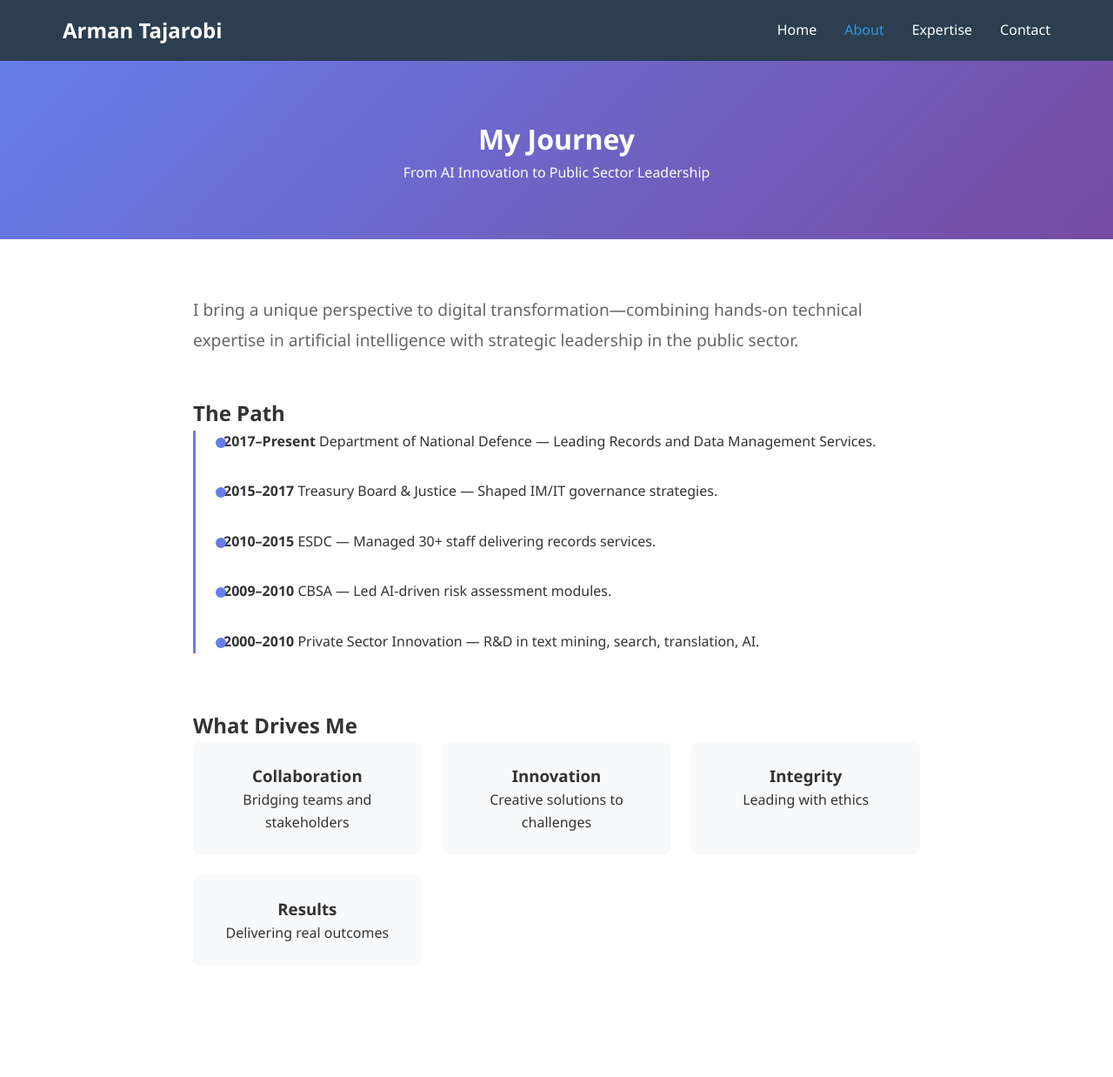
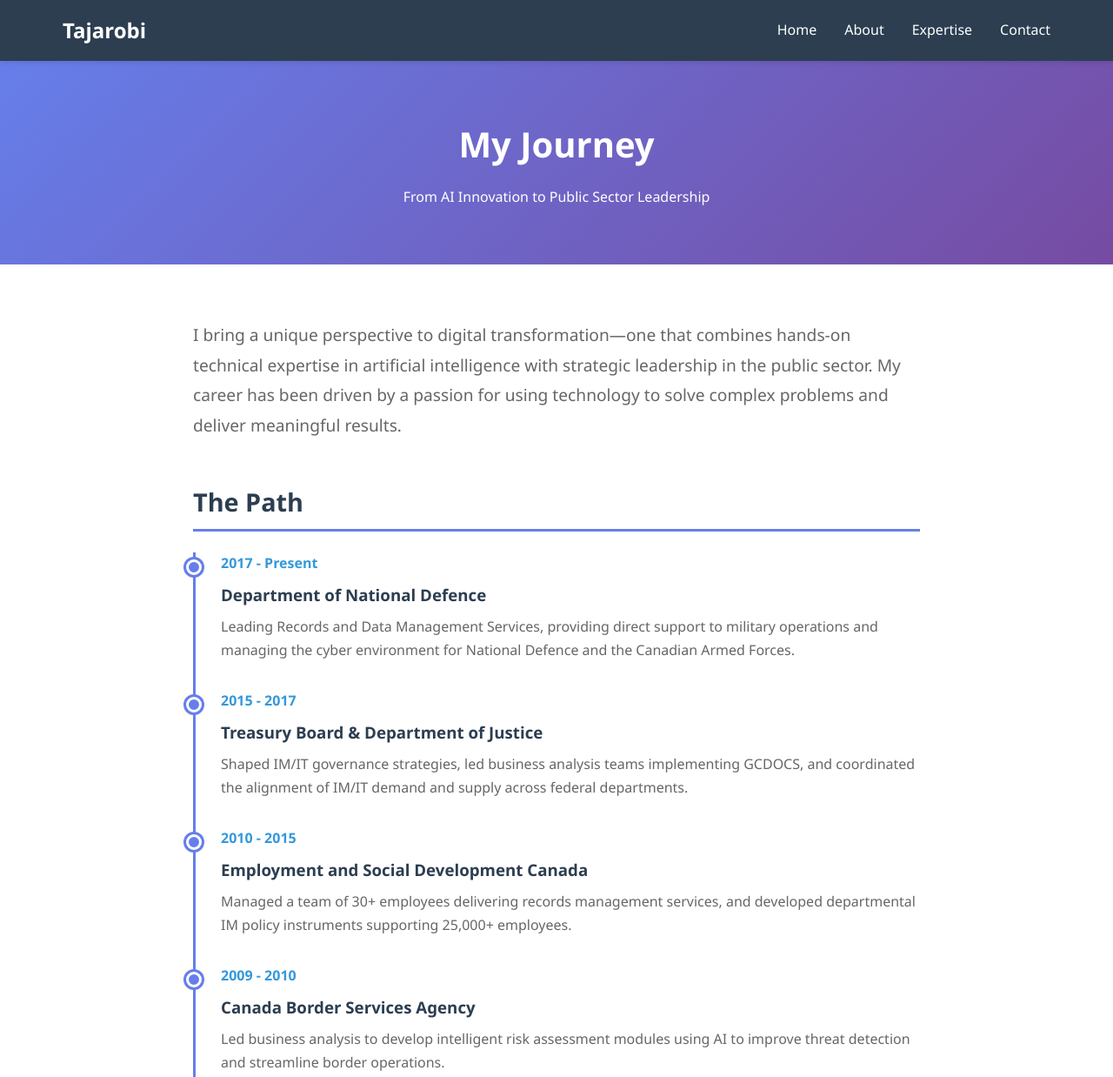
Before and after one commit to Tajarman/mywebsite, a plain HTML site: page about.html in a window 1280 px wide. Shown: the top 1238 px of the page at 87% size. Drawn offline with Linux system fonts and the light colour scheme.

Commit message:
Update about.html

```diff
--- a/about.html
+++ b/about.html
@@ -1,48 +1,157 @@
 <!DOCTYPE html>
 <html lang="en">
 <head>
-  <meta charset="UTF-8" />
-  <meta name="viewport" content="width=device-width, initial-scale=1.0"/>
-  <title>About - Arman Tajarobi</title>
-  <meta name="description" content="Learn more about Arman Tajarobi's career journey, values, and unique perspective on digital transformation and AI innovation.">
-  <link rel="stylesheet" href="https://cdnjs.cloudflare.com/ajax/libs/font-awesome/6.5.0/css/all.min.css">
+    <meta charset="UTF-8">
+    <meta name="viewport" content="width=device-width, initial-scale=1.0">
+    <title>About - Tajarobi</title>
     <style>
-    * { margin: 0; padding: 0; box-sizing: border-box; }
-    body { font-family: 'Segoe UI', Tahoma, Geneva, Verdana, sans-serif; line-height: 1.6; color: #333; }
-
-    nav { background: #2c3e50; padding: 1rem 0; position: sticky; top: 0; z-index: 100; }
-    nav .container { max-width: 1200px; margin: 0 auto; padding: 0 2rem; display: flex; justify-content: space-between; align-items: center; }
-    nav .logo { color: white; font-size: 1.5rem; font-weight: bold; }
-    nav ul { list-style: none; display: flex; gap: 2rem; }
-    nav a { color: white; text-decoration: none; }
-    nav a:hover, nav a.active { color: #3498db; }
-    .menu-toggle { display: none; font-size: 1.8rem; color: white; cursor: pointer; }
-
+        * {
+            margin: 0;
+            padding: 0;
+            box-sizing: border-box;
+        }
+        body {
+            font-family: 'Segoe UI', Tahoma, Geneva, Verdana, sans-serif;
+            line-height: 1.6;
+            color: #333;
+        }
+        nav {
+            background: #2c3e50;
+            padding: 1rem 0;
+            position: sticky;
+            top: 0;
+            z-index: 100;
+            box-shadow: 0 2px 5px rgba(0,0,0,0.1);
+        }
+        nav .container {
+            max-width: 1200px;
+            margin: 0 auto;
+            padding: 0 2rem;
+            display: flex;
+            justify-content: space-between;
+            align-items: center;
+        }
+        nav .logo {
+            color: white;
+            font-size: 1.5rem;
+            font-weight: bold;
+        }
+        nav ul {
+            list-style: none;
+            display: flex;
+            gap: 2rem;
+        }
+        nav a {
+            color: white;
+            text-decoration: none;
+            transition: color 0.3s;
+        }
+        nav a:hover {
+            color: #3498db;
+        }
+        .page-header {
+            background: linear-gradient(135deg, #667eea 0%, #764ba2 100%);
+            color: white;
+            padding: 4rem 2rem;
+            text-align: center;
+        }
+        .page-header h1 {
+            font-size: 2.5rem;
+            margin-bottom: 1rem;
+        }
+        .content {
+            max-width: 900px;
+            margin: 0 auto;
+            padding: 4rem 2rem;
+        }
+        .intro {
+            font-size: 1.2rem;
+            color: #666;
+            margin-bottom: 3rem;
+            line-height: 1.8;
+        }
+        .journey-section {
+            margin-bottom: 4rem;
+        }
+        .journey-section h2 {
+            color: #2c3e50;
+            font-size: 1.8rem;
+            margin-bottom: 1.5rem;
+            padding-bottom: 0.5rem;
+            border-bottom: 3px solid #667eea;
+        }
+        .timeline {
+            position: relative;
+            padding-left: 2rem;
+        }
+        .timeline::before {
+            content: '';
+            position: absolute;
+            left: 0;
+            top: 0;
+            bottom: 0;
+            width: 3px;
+            background: #667eea;
+        }
+        .timeline-item {
+            margin-bottom: 2rem;
+            position: relative;
+        }
+        .timeline-item::before {
+            content: '';
+            position: absolute;
+            left: -2.5rem;
+            top: 0.5rem;
+            width: 12px;
+            height: 12px;
+            border-radius: 50%;
+            background: #667eea;
+            border: 3px solid white;
+            box-shadow: 0 0 0 3px #667eea;
+        }
+        .timeline-item h3 {
+            color: #2c3e50;
+            margin-bottom: 0.5rem;
+        }
+        .timeline-item .period {
+            color: #3498db;
+            font-weight: bold;
+            margin-bottom: 0.5rem;
+        }
+        .timeline-item p {
+            color: #666;
+            line-height: 1.7;
+        }
+        .values-grid {
+            display: grid;
+            grid-template-columns: repeat(auto-fit, minmax(250px, 1fr));
+            gap: 2rem;
+            margin-top: 2rem;
+        }
+        .value-card {
+            background: #f8f9fa;
+            padding: 1.5rem;
+            border-radius: 8px;
+            text-align: center;
+        }
+        .value-card h3 {
+            color: #2c3e50;
+            margin-bottom: 0.5rem;
+        }
         @media (max-width: 768px) {
-      nav ul { display: none; flex-direction: column; background: #2c3e50; position: absolute; top: 100%; right: 0; width: 200px; padding: 1rem; }
-      nav ul.show { display: flex; }
-      .menu-toggle { display: block; }
+            .timeline {
+                padding-left: 1.5rem;
             }
-
-    .page-header { background: linear-gradient(135deg,#667eea 0%,#764ba2 100%); color: white; padding: 4rem 2rem; text-align: center; }
-    .content { max-width: 900px; margin: 0 auto; padding: 4rem 2rem; }
-    .intro { font-size: 1.2rem; margin-bottom: 3rem; color: #666; line-height: 1.8; }
-    .journey-section { margin-bottom: 4rem; }
-    .timeline { border-left: 3px solid #667eea; padding-left: 2rem; }
-    .timeline-item { margin-bottom: 2rem; position: relative; }
-    .timeline-item::before { content: ''; position: absolute; left: -9px; top: 0.5rem; width: 12px; height: 12px; border-radius: 50%; background: #667eea; }
-    .values-grid { display: grid; grid-template-columns: repeat(auto-fit,minmax(200px,1fr)); gap: 1.5rem; }
-    .value-card { background:#f8f9fa; padding:1.5rem; border-radius:8px; text-align:center; }
+        }
     </style>
 </head>
 <body>
     <nav>
         <div class="container">
-      <div class="logo">Arman Tajarobi</div>
-      <i class="fas fa-bars menu-toggle"></i>
+            <div class="logo">Tajarobi</div>
             <ul>
                 <li><a href="index.html">Home</a></li>
-        <li><a href="about.html" class="active">About</a></li>
+                <li><a href="about.html">About</a></li>
                 <li><a href="expertise.html">Expertise</a></li>
                 <li><a href="contact.html">Contact</a></li>
             </ul>
@@ -55,36 +164,73 @@
     </div>
 
     <div class="content">
-    <p class="intro">I bring a unique perspective to digital transformation—combining hands-on technical expertise in artificial intelligence with strategic leadership in the public sector.</p>
-    <!-- Timeline shortened for brevity -->
+        <p class="intro">
+            I bring a unique perspective to digital transformation—one that combines hands-on technical expertise in artificial intelligence with strategic leadership in the public sector. My career has been driven by a passion for using technology to solve complex problems and deliver meaningful results.
+        </p>
+
         <div class="journey-section">
             <h2>The Path</h2>
             <div class="timeline">
-        <div class="timeline-item"><strong>2017–Present</strong> Department of National Defence — Leading Records and Data Management Services.</div>
-        <div class="timeline-item"><strong>2015–2017</strong> Treasury Board & Justice — Shaped IM/IT governance strategies.</div>
-        <div class="timeline-item"><strong>2010–2015</strong> ESDC — Managed 30+ staff delivering records services.</div>
-        <div class="timeline-item"><strong>2009–2010</strong> CBSA — Led AI-driven risk assessment modules.</div>
-        <div class="timeline-item"><strong>2000–2010</strong> Private Sector Innovation — R&D in text mining, search, translation, AI.</div>
+                <div class="timeline-item">
+                    <div class="period">2017 - Present</div>
+                    <h3>Department of National Defence</h3>
+                    <p>Leading Records and Data Management Services, providing direct support to military operations and managing the cyber environment for National Defence and the Canadian Armed Forces.</p>
+                </div>
+
+                <div class="timeline-item">
+                    <div class="period">2015 - 2017</div>
+                    <h3>Treasury Board & Department of Justice</h3>
+                    <p>Shaped IM/IT governance strategies, led business analysis teams implementing GCDOCS, and coordinated the alignment of IM/IT demand and supply across federal departments.</p>
+                </div>
+
+                <div class="timeline-item">
+                    <div class="period">2010 - 2015</div>
+                    <h3>Employment and Social Development Canada</h3>
+                    <p>Managed a team of 30+ employees delivering records management services, and developed departmental IM policy instruments supporting 25,000+ employees.</p>
+                </div>
+
+                <div class="timeline-item">
+                    <div class="period">2009 - 2010</div>
+                    <h3>Canada Border Services Agency</h3>
+                    <p>Led business analysis to develop intelligent risk assessment modules using AI to improve threat detection and streamline border operations.</p>
+                </div>
+
+                <div class="timeline-item">
+                    <div class="period">2000 - 2010</div>
+                    <h3>Private Sector Innovation</h3>
+                    <p>As Director of R&D at Nstein Technologies and founder of Linguistic Tecknowledgies, I developed cutting-edge solutions in text mining, enterprise search, machine translation, and AI—managing multidisciplinary teams and bringing innovative products to market.</p>
+                </div>
             </div>
         </div>
 
         <div class="journey-section">
             <h2>What Drives Me</h2>
             <div class="values-grid">
-        <div class="value-card"><h3>Collaboration</h3><p>Bridging teams and stakeholders</p></div>
-        <div class="value-card"><h3>Innovation</h3><p>Creative solutions to challenges</p></div>
-        <div class="value-card"><h3>Integrity</h3><p>Leading with ethics</p></div>
-        <div class="value-card"><h3>Results</h3><p>Delivering real outcomes</p></div>
+                <div class="value-card">
+                    <h3>Collaboration</h3>
+                    <p>Building bridges between technical teams and business stakeholders</p>
+                </div>
+                <div class="value-card">
+                    <h3>Innovation</h3>
+                    <p>Finding creative solutions to complex challenges</p>
+                </div>
+                <div class="value-card">
+                    <h3>Integrity</h3>
+                    <p>Leading with ethics and accountability</p>
+                </div>
+                <div class="value-card">
+                    <h3>Results</h3>
+                    <p>Delivering outcomes that matter</p>
                 </div>
             </div>
         </div>
 
-  <script>
-    document.addEventListener("DOMContentLoaded", function() {
-      const toggle = document.querySelector(".menu-toggle");
-      const menu = document.querySelector("nav ul");
-      toggle.addEventListener("click", () => menu.classList.toggle("show"));
-    });
-  </script>
+        <div class="journey-section">
+            <h2>The Unique Advantage</h2>
+            <p class="intro">
+                My background in developing AI and machine learning technologies gives me a distinct perspective when leading digital transformation initiatives. I understand both the technical possibilities and the organizational realities. This allows me to translate complex technical concepts into strategic initiatives that deliver real value—whether it's improving information management practices, implementing new technologies, or reengineering business processes for the digital age.
+            </p>
+        </div>
+    </div>
 </body>
 </html>
```
Lines whose indentation alone changed are shown as unchanged.
